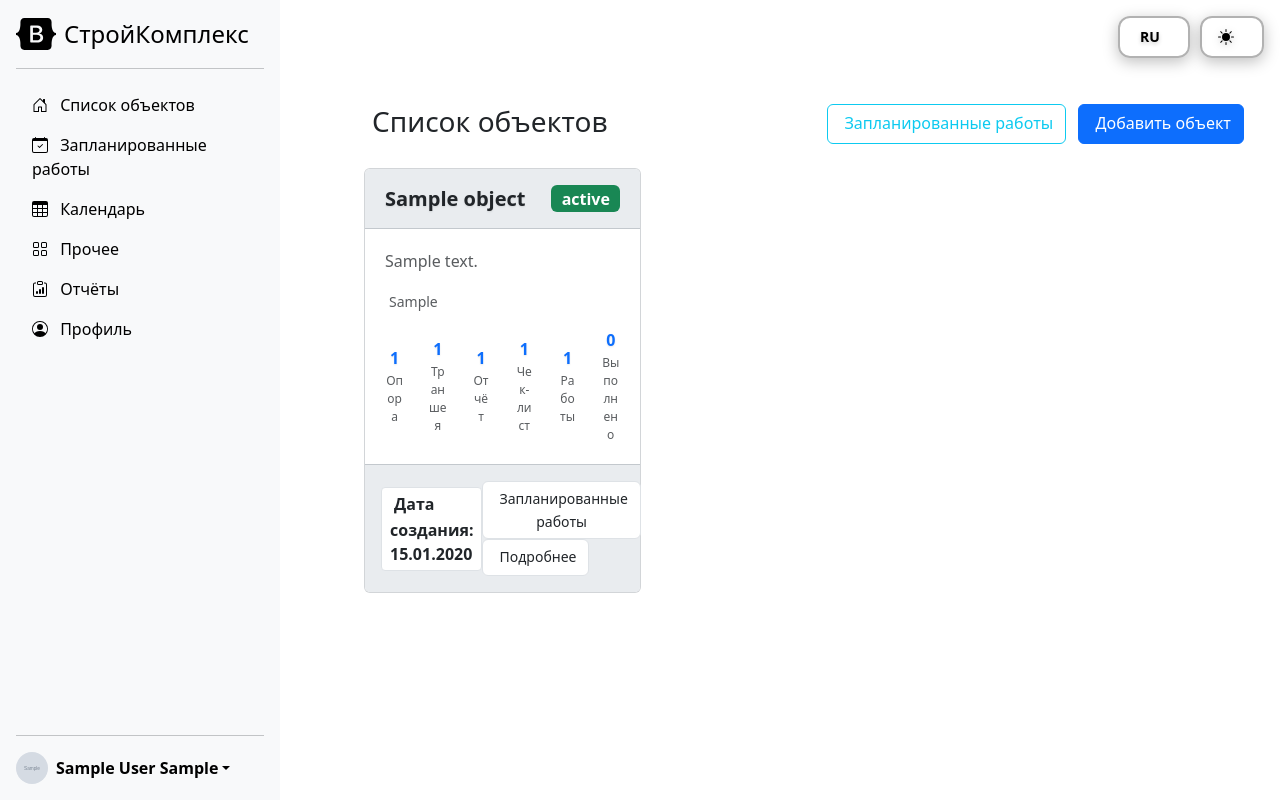
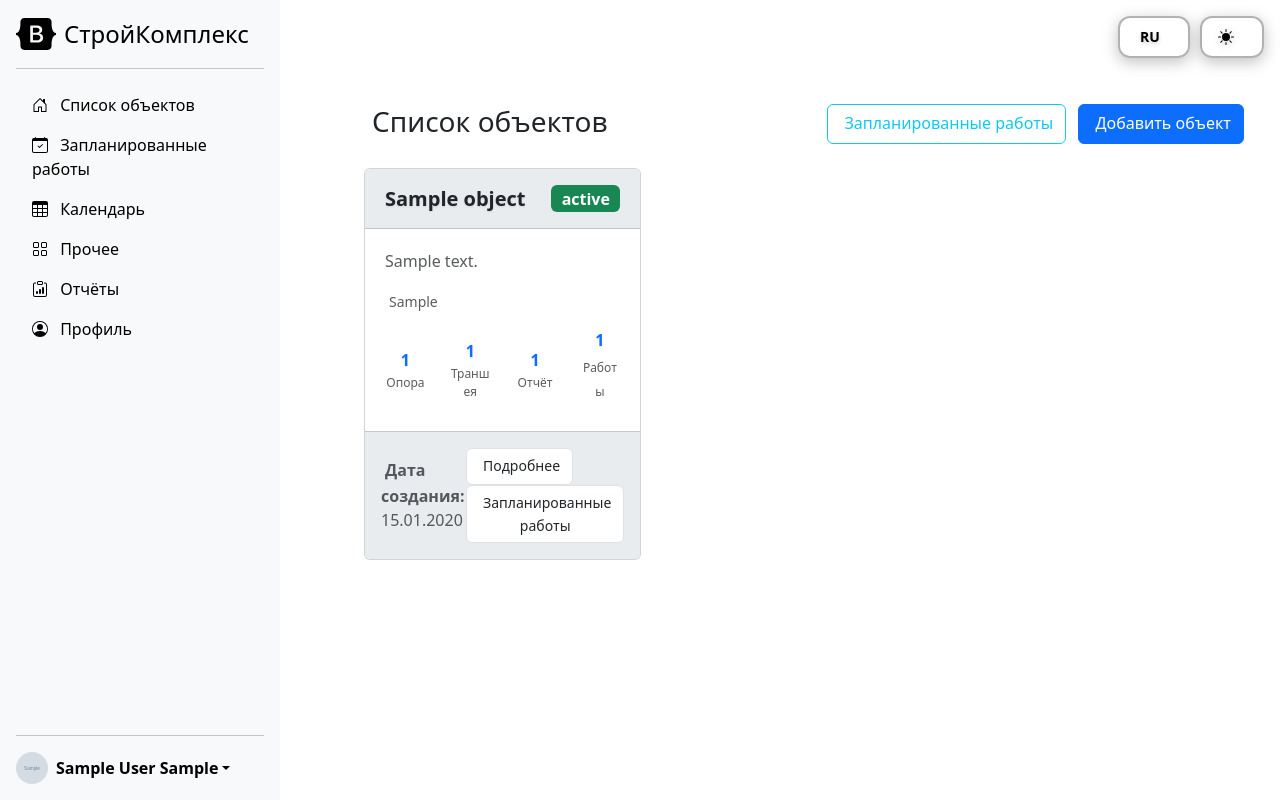
Before and after one commit to ReperXorosh/BuildApp, a Flask app: page /objects/ in a window 1280 px wide. Run offline with Flask 3, Linux system fonts and the light colour scheme; the first user in the database is signed in; tables that the repository leaves empty hold one stand-in row (Sample ...); some libraries are stand-ins or nearby versions.

Commit message:
Улучшение страницы Список Объектов

```diff
--- a/app/templates/objects/object_list.html
+++ b/app/templates/objects/object_list.html
@@ -86,12 +86,9 @@
     }
 
     .date-creation {
-        color: var(--bs-body-color) !important;
-        font-weight: 600;
-        background: var(--bs-body-bg);
-        padding: 0.25rem 0.5rem;
-        border-radius: 0.25rem;
-        border: 1px solid var(--bs-border-color);
+        color: var(--bs-secondary-color) !important;
+        font-weight: 400;
+        padding: 0.25rem 0;
     }
 
     /* Темная тема */
@@ -168,41 +163,27 @@
                             {% endif %}
 
                             <div class="row text-center mt-auto" style="min-height: 80px;">
-                                <div class="col-2">
+                                <div class="col-3">
                                     <div class="border-end">
                                         <h6 class="mb-1 stats-number">{{ obj.supports|length }}</h6>
                                         <small class="stats-label">Опора</small>
                                     </div>
                                 </div>
-                                <div class="col-2">
+                                <div class="col-3">
                                     <div class="border-end">
                                         <h6 class="mb-1 stats-number">{{ obj.trenches|length }}</h6>
                                         <small class="stats-label">Траншея</small>
                                     </div>
                                 </div>
-                                <div class="col-2">
+                                <div class="col-3">
                                     <div class="border-end">
                                         <h6 class="mb-1 stats-number">{{ obj.reports|length }}</h6>
                                         <small class="stats-label">Отчёт</small>
                                     </div>
                                 </div>
-                                <div class="col-2">
-                                    <div class="border-end">
-                                        <h6 class="mb-1 stats-number">{{ obj.checklists|length }}</h6>
-                                        <small class="stats-label">Чек-лист</small>
-                                    </div>
-                                </div>
-                                <div class="col-2">
-                                    <div class="border-end">
-                                        <h6 class="mb-1 stats-number">{{ obj.planned_works|length }}</h6>
-                                        <small class="stats-label">Работы</small>
-                                    </div>
-                                </div>
-                                <div class="col-2">
-                                    <div class="d-flex flex-column justify-content-center" style="height: 100%;">
-                                        <h6 class="mb-1 stats-number">{{ obj.planned_works|selectattr('status', 'equalto', 'completed')|list|length }}</h6>
-                                        <small class="stats-label">Выполнено</small>
-                                    </div>
+                                <div class="col-3">
+                                    <h6 class="mb-1 stats-number">{{ obj.planned_works|length }}</h6>
+                                    <small class="stats-label">Работы</small>
                                 </div>
                             </div>
                         </div>
@@ -213,13 +194,13 @@
                                     <strong>Дата создания:</strong> {{ obj.created_at | moscow_date }}
                                 </div>
                                 <div>
-                                    <a href="{{ url_for('objects.planned_works_list', object_id=obj.id) }}" class="btn btn-sm btn-outline-primary me-2" title="Запланированные работы">
+                                    <a href="{{ url_for('objects.object_detail', object_id=obj.id) }}" class="btn btn-sm btn-outline-primary me-3" title="Подробнее">
+                                        <i class="bi bi-eye me-1"></i>
+                                        Подробнее
+                                    </a>
+                                    <a href="{{ url_for('objects.planned_works_list', object_id=obj.id) }}" class="btn btn-sm btn-outline-primary" title="Запланированные работы">
                                         <i class="bi bi-calendar-check me-1"></i>
                                         Запланированные работы
-                                    </a>
-                                    <a href="{{ url_for('objects.object_detail', object_id=obj.id) }}" class="btn btn-sm btn-outline-primary">
-                                        <i class="bi bi-eye me-1"></i>
-                                        Подробнее
                                     </a>
                                 </div>
                             </div>
```
Also changed, not shown: other parts of app/templates/objects/object_list.html (+1 -3 lines).
